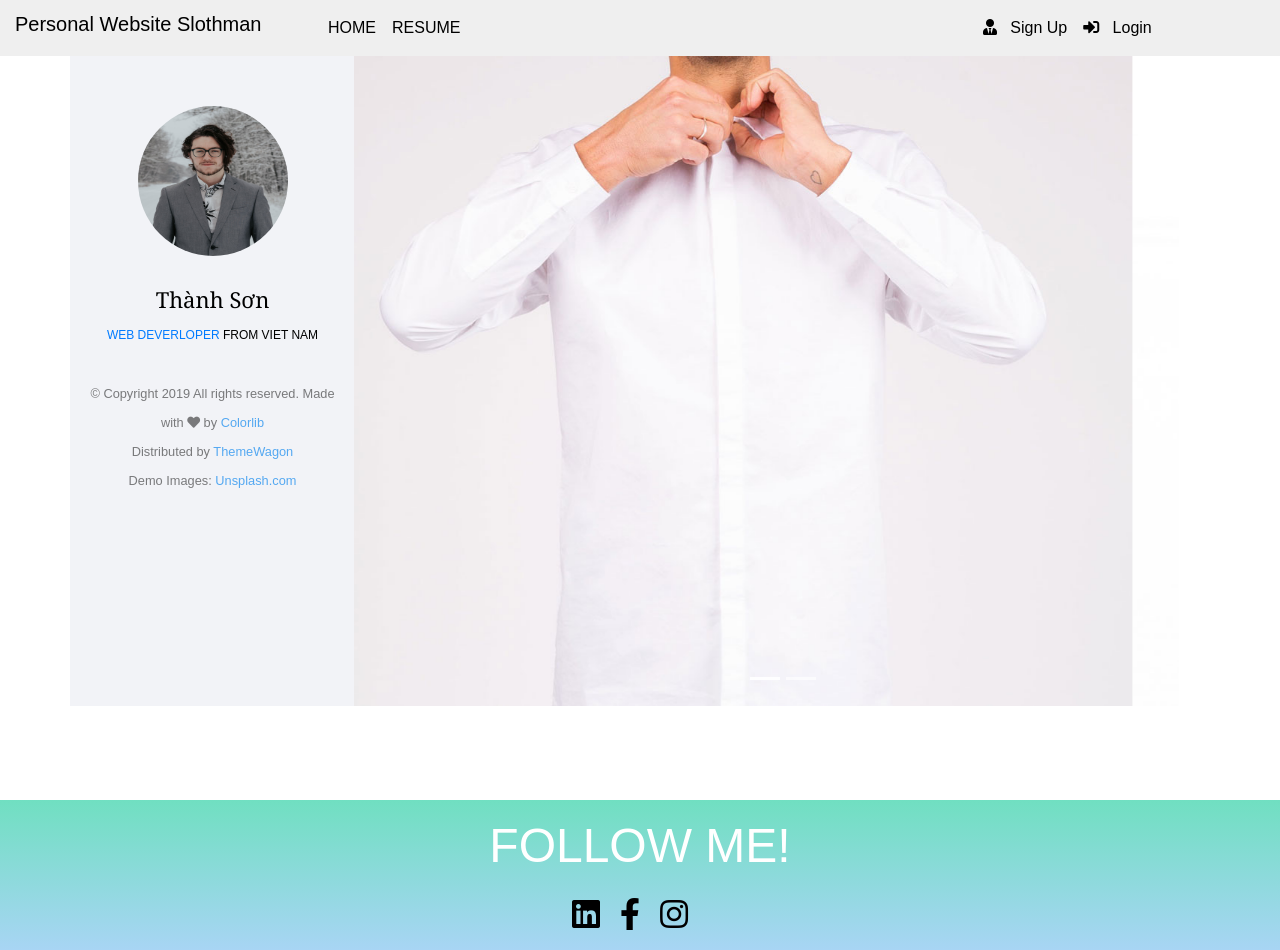
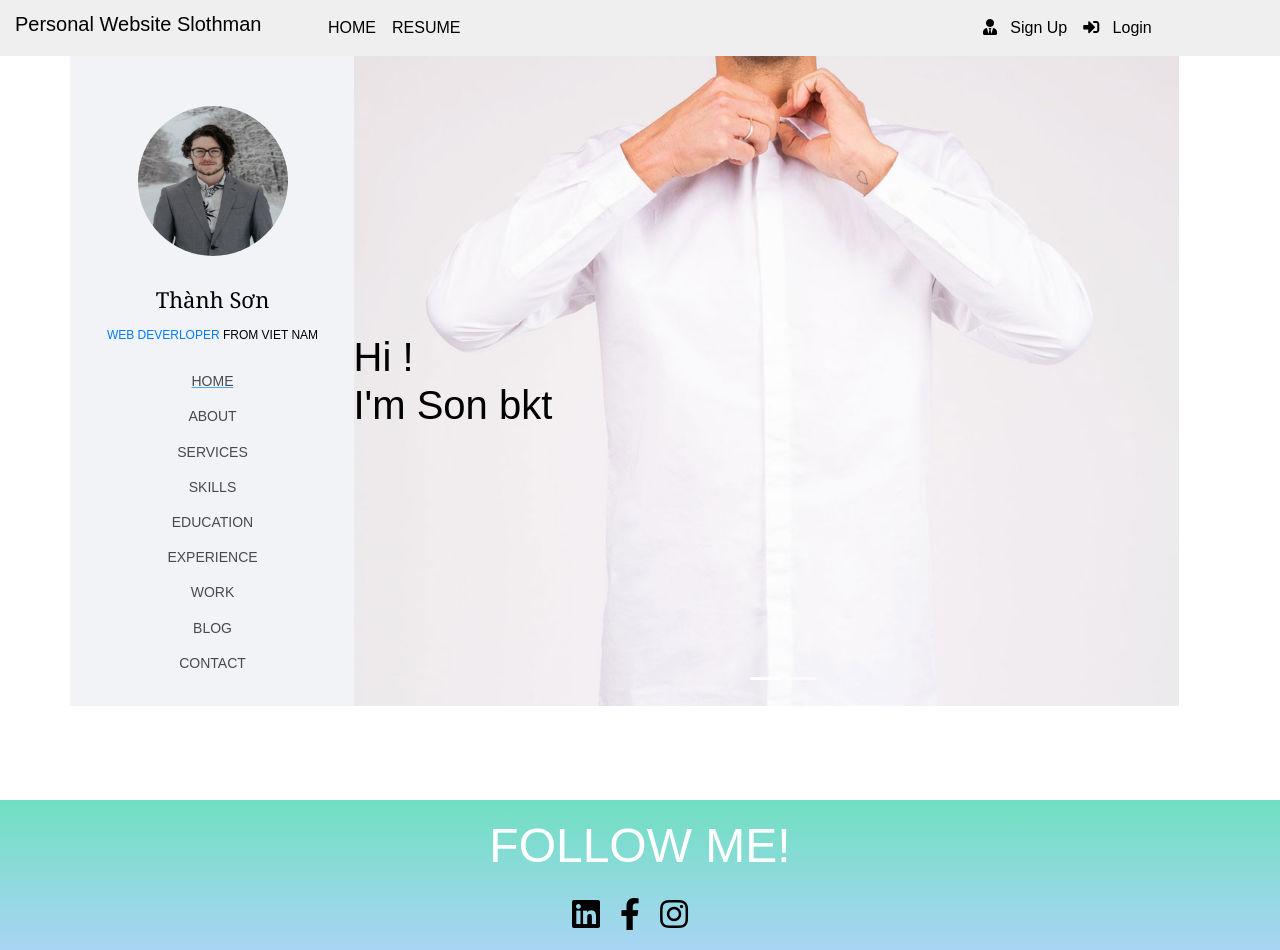
Before and after one commit to sonbkt303/angular-helper, an Angular app: page /resume in a window 1280 px wide. Built offline with nearby package versions, Linux system fonts and the light colour scheme.

Commit message:
update resume

```diff
--- a/src/app/main/resume/resume.component.html
+++ b/src/app/main/resume/resume.component.html
@@ -66,11 +66,16 @@
             background-size: cover;
             ">
 
+            <h1>
+              Hi ! <br>
+              I'm Son bkt
+            </h1>
+
           </div>
-          <div class="carousel-item" style="
+          <!-- <div class="carousel-item" style="
             background: url(../../../assets/images/resume/resume_carousel_2.jpg) no-repeat center center;
             background-size: cover;">
-          </div>
+          </div> -->
         </div>
       </section>
 
--- a/src/app/main/resume/resume.component.scss
+++ b/src/app/main/resume/resume.component.scss
@@ -91,35 +91,23 @@
 
 
       .carousel-inner {
-        // min-height: 650px;
-        // width: 100;
-        // background-size: cover;
-        // -webkit-background-size: cover;
-        // -moz-background-size: cover;
-        // -o-background-size: cover;
         margin-left: -2%;
+
+
+        display: table;
 
         .carousel-item {
           min-height: 650px;
           width: 100%;
-          // background-size: cover;
-          // -webkit-background-size: cover;
-          // -moz-background-size: cover;
-          // -o-background-size: cover;
-
-        }
-
-        // #carousel-1 {
-
-        //   background: url(../../../assets/images/resume/resume_carousel_1.jpg) no-repeat center center;
-
-        // }
-
-        // #carousel-1 {
-        //   background: url(../../../assets/images/resume/resume_carousel_2.jpg) no-repeat center center;
-        // }
+          display: table;
 
 
+          h1 {
+            vertical-align: middle;
+            display: table-cell;
+
+          }
+        }
 
       }
 
--- a/src/styles.scss
+++ b/src/styles.scss
@@ -22,6 +22,8 @@ body {
   text-align: center;
 }
 
-ul {
-  display: none;
-}
+
+// .no-padding {
+//   padding: 0 ;
+//   margin: 0 ;
+// }
```
